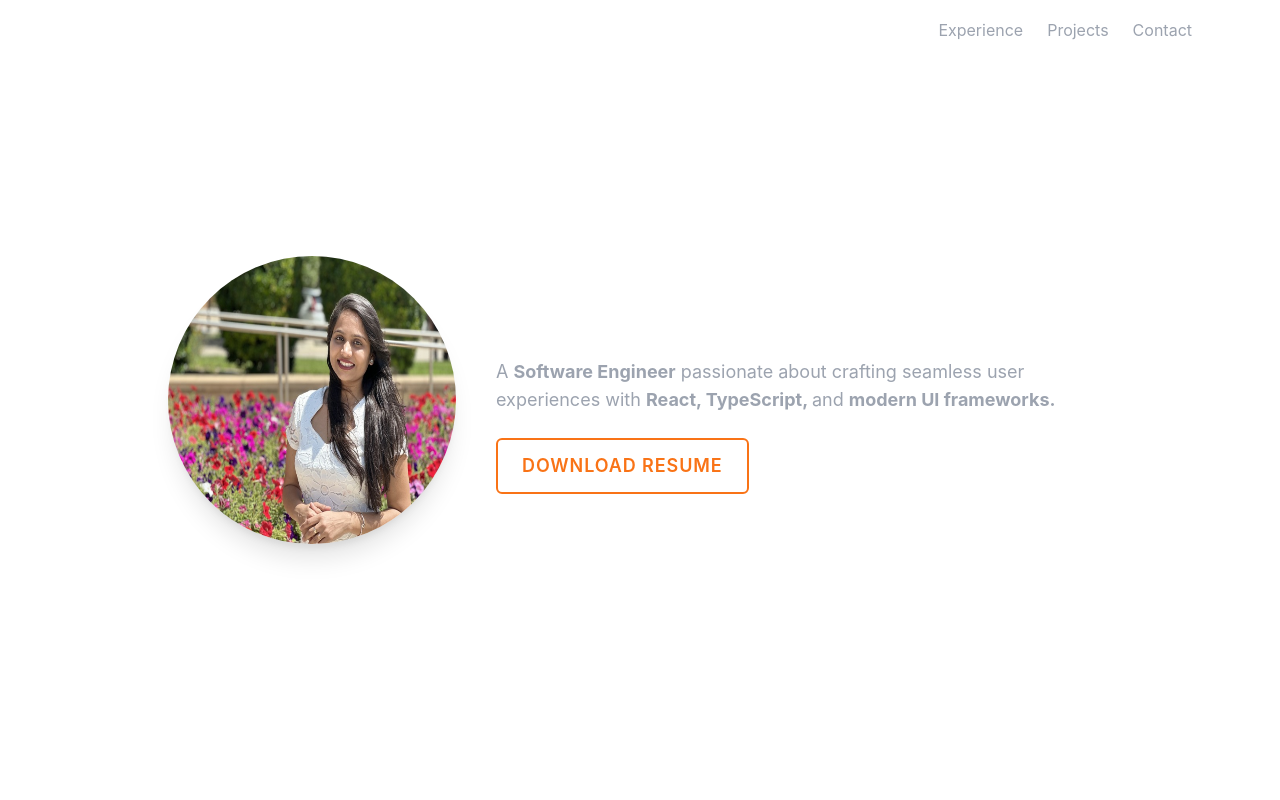
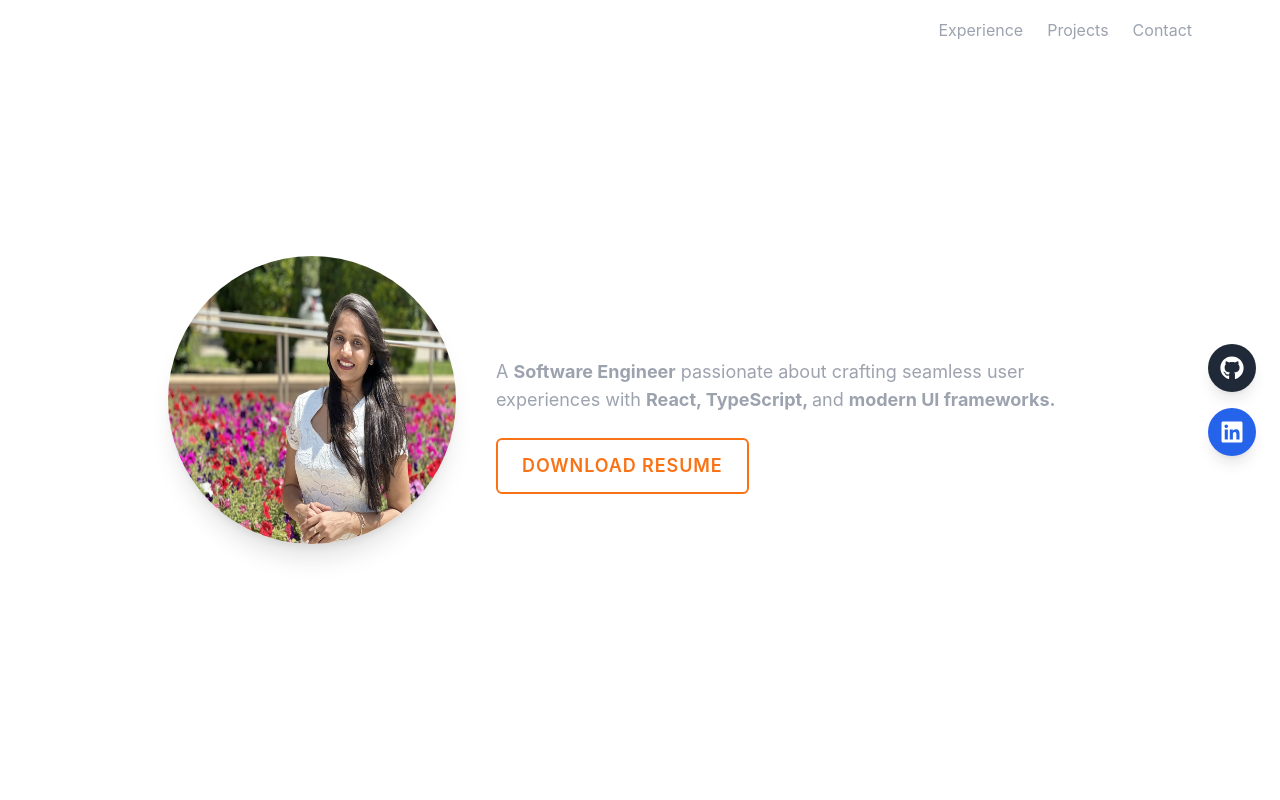
Before and after one commit to mansi8140/mansi-portfolio, a Next.js app: page / in a window 1280 px wide. Shown: the top 800 px of the page. Built offline with nearby package versions, Linux system fonts and the light colour scheme.

Commit message:
Added FloatingIcons for github and linkdlin

```diff
--- /dev/null
+++ b/app/components/floatingIcons.tsx
@@ -0,0 +1,29 @@
+import { FaGithub, FaLinkedin } from "react-icons/fa";
+
+const FloatingIcons = () => {
+  return (
+    <div className="fixed top-1/2 right-6 flex flex-col space-y-4 transform -translate-y-1/2 z-50">
+      {/* GitHub Icon */}
+      <a
+        href="https://github.com/mansi8140"
+        target="_blank"
+        rel="noopener noreferrer"
+        className="p-3 bg-gray-800 text-white rounded-full shadow-lg hover:bg-gray-600 transition-all duration-300"
+      >
+        <FaGithub className="text-2xl" />
+      </a>
+
+      {/* LinkedIn Icon */}
+      <a
+        href="https://www.linkedin.com/in/mansi2911/"
+        target="_blank"
+        rel="noopener noreferrer"
+        className="p-3 bg-blue-600 text-white rounded-full shadow-lg hover:bg-blue-500 transition-all duration-300"
+      >
+        <FaLinkedin className="text-2xl" />
+      </a>
+    </div>
+  );
+};
+
+export default FloatingIcons;
--- a/app/components/hero.tsx
+++ b/app/components/hero.tsx
@@ -1,12 +1,14 @@
 "use client";
 import React from "react";
 import { motion } from "framer-motion";
+import FloatingIcons from "./floatingIcons";
 const Hero = () => {
   return (
     <section
       id="home"
       className="relative flex flex-col md:flex-row items-center justify-center min-h-screen px-6 text-center md:text-left"
     >
+      <FloatingIcons />
       {/* Profile Image with Soft Glow & Animation */}
       <motion.img
         src="/profile.png"
```
